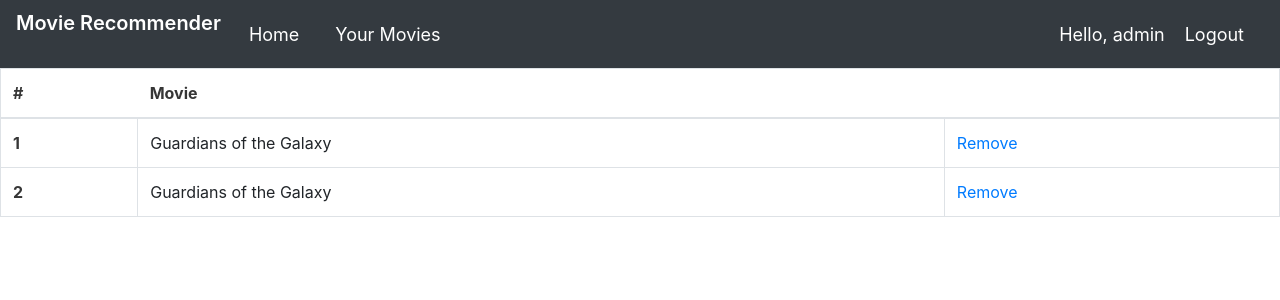
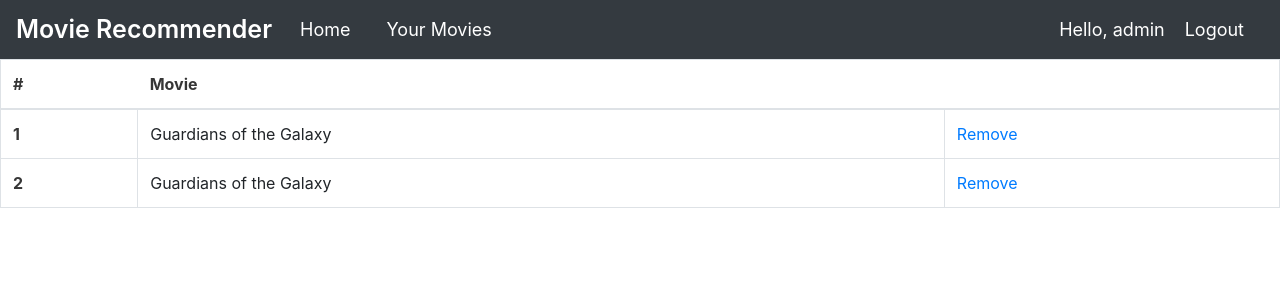
Before and after one commit to Luka033/MovieRecommenderWeb, a Django app: page /movies/28 in a window 1280 px wide. Shown: the top 300 px of the page. Run offline with Django 3.2, Linux system fonts and the light colour scheme; a user stored in the database is signed in; data comes from the database, SQL or seed files in the repository; some libraries are stand-ins or nearby versions.

Commit message:
updated dashboard and navbar

```diff
--- a/movie/templates/movie/navbar.html
+++ b/movie/templates/movie/navbar.html
@@ -1,8 +1,10 @@
 <style>
   .title {
+    color: white !important;
     margin: 0 20px 0 0 !important;
     padding: 0 !important;
-    vertical-align: middle !important;
+    font-size: 25px !important;
+    text-decoration: none !important;
   }
 
   .nav-text,
@@ -24,7 +26,7 @@
 
 
 <nav class="navbar navbar-expand-lg navbar-dark bg-dark">
-  <a class="navbar-brand title" href="#">Movie Recommender</a>
+  <a class="title" href="#">Movie Recommender</a>
   <button class="navbar-toggler" type="button" data-toggle="collapse" data-target="#navbarSupportedContent"
     aria-controls="navbarSupportedContent" aria-expanded="false" aria-label="Toggle navigation">
     <span class="navbar-toggler-icon"></span>
```
Also changed, not shown: movie/templates/movie/dashboard.html (+11 -2 lines), static/images/sampleMoviePoster.png (added).
